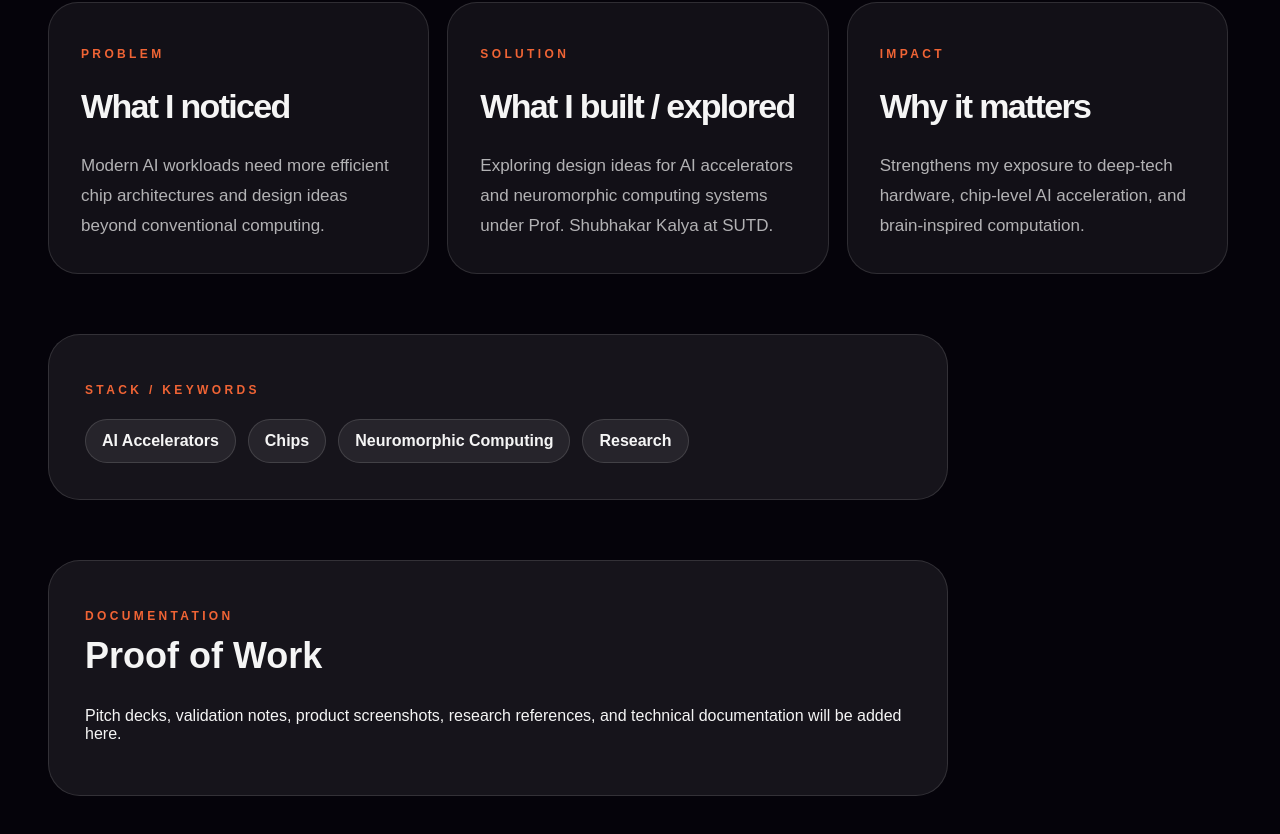
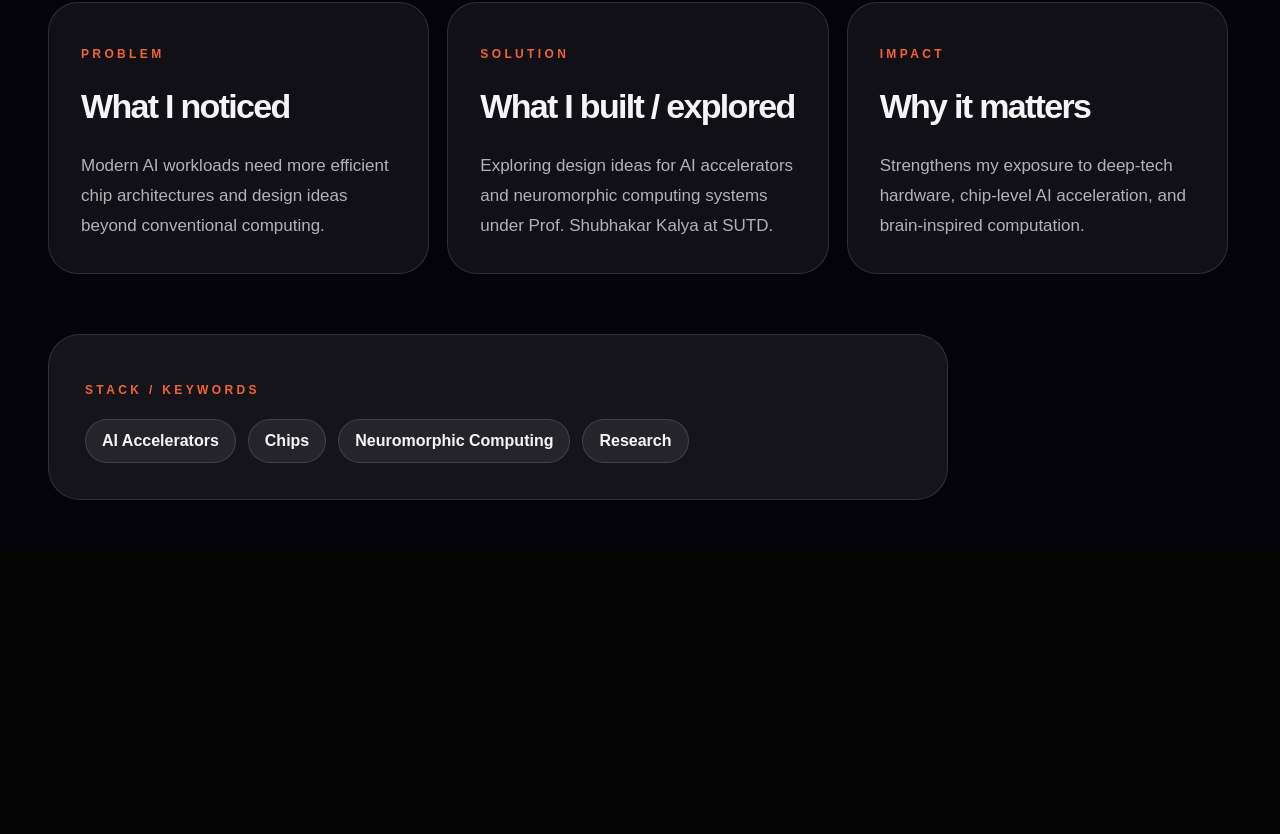
Before and after one commit to tejaaswinv/portfolio, a Next.js app: page /projects/ai-accelerators in a window 1280 px wide. Shown: the part 633-1467 px from the top of the page. After the commit the page ends 1181 px from the top, so only its background shows below. Built offline with nearby package versions, Linux system fonts and the light colour scheme.

Commit message:
Improve documentation carousel previews

```diff
--- a/app/data/projects.ts
+++ b/app/data/projects.ts
@@ -49,12 +49,19 @@ export const projects = [
     impact: "Pitched for Hult Prize and Baby Shark, iterating based on judge feedback across multiple versions.",
     stack: ["Wearables", "AI/ML", "Ayurveda", "Healthcare", "Hult Prize"],
     docs: [
-        {
-            title: "Pitch Deck",
-            file: "/docs/ayupulse/AyuPulse_SBS.pdf",
-            type: "pdf",
-        },
-    ],
+  {
+    title: "Pitch Deck",
+    file: "/docs/ayupulse/pitch-deck.pdf",
+    type: "pdf",
+    thumbnail: "/docs/ayupulse/pitch-deck-cover.png",
+  },
+  {
+    title: "Validation Notes",
+    file: "/docs/ayupulse/validation.pdf",
+    type: "pdf",
+    thumbnail: "/docs/ayupulse/validation-cover.png",
+  },
+]
   },
   {
     slug: "anonikaadhal",
@@ -65,6 +72,20 @@ export const projects = [
     solution: "Built an anonymous communication concept with privacy-first chat and experimental voice modulation between male and female voice frequencies.",
     impact: "After Baby Shark judge feedback on regulatory risks, the idea was repositioned for military and intelligence communication use cases.",
     stack: ["Privacy", "Secure Communication", "Voice Modulation", "Defense Use Case"],
+    docs: [
+  {
+    title: "Pitch Deck",
+    file: "/docs/anonikaadhal/pitch-deck.pdf",
+    type: "pdf",
+    thumbnail: "/docs/anonikaadhal/pitch-deck-cover.png",
+  },
+  {
+    title: "Validation Notes",
+    file: "/docs/anonikaadhal/validation.pdf",
+    type: "pdf",
+    thumbnail: "/docs/anonikaadhal/validation-cover.png",
+  },
+]
   },
   {
     slug: "flaire",
--- a/app/projects/[slug]/page.tsx
+++ b/app/projects/[slug]/page.tsx
@@ -15,7 +15,9 @@ export default async function ProjectPage({ params }: PageProps) {
   if (!project) {
     return (
       <main className="projectPage">
-        <Link href="/" className="backLink">← Back</Link>
+        <Link href="/" className="backLink">
+          ← Back
+        </Link>
         <h1>Project not found.</h1>
       </main>
     );
@@ -23,7 +25,9 @@ export default async function ProjectPage({ params }: PageProps) {
 
   return (
     <main className="projectPage">
-      <Link href="/" className="backLink">← Back to Portfolio</Link>
+      <Link href="/" className="backLink">
+        ← Back to Portfolio
+      </Link>
 
       <section className="projectHero">
         <p className="label">{project.type}</p>
@@ -98,34 +102,46 @@ export default async function ProjectPage({ params }: PageProps) {
         </section>
       )}
 
-      {project.docs && project.docs.length > 0 ? (
-  <section className="projectDetailBox">
+      {project.docs && project.docs.length > 0 && (
+        <section className="docsShowcase">
+          <div className="docsHeader">
+            <div>
               <p className="label">Documentation</p>
               <h2>Proof of Work</h2>
+            </div>
 
-    <div className="docsGrid">
+            <p>
+              Pitch decks, validation notes, product screenshots, research
+              references, and technical documentation.
+            </p>
+          </div>
+
+          <div className="docsCarousel">
             {project.docs.map((doc) => (
               <a
                 key={doc.title}
                 href={doc.file}
                 target="_blank"
-          className="docCard"
+                className="docPreviewCard"
               >
+                <div className="docThumbnail">
+                  {doc.thumbnail ? (
+                    <img src={doc.thumbnail} alt={doc.title} />
+                  ) : (
+                    <div className="docFallback">
+                      {doc.type.toUpperCase()}
+                    </div>
+                  )}
+                </div>
+
+                <div className="docMeta">
                   <p>{doc.type.toUpperCase()}</p>
                   <h3>{doc.title}</h3>
-          <span>Open →</span>
+                  <span>Open file →</span>
+                </div>
               </a>
             ))}
           </div>
-  </section>
-) : (
-  <section className="projectDetailBox">
-    <p className="label">Documentation</p>
-    <h2>Proof of Work</h2>
-    <p>
-      Pitch decks, validation notes, product screenshots, research references,
-      and technical documentation will be added here.
-    </p>
         </section>
       )}
     </main>
```
Also changed, not shown: 1 other file (tests, documents, lock files or other folders). Lines whose indentation alone changed are shown as unchanged.
